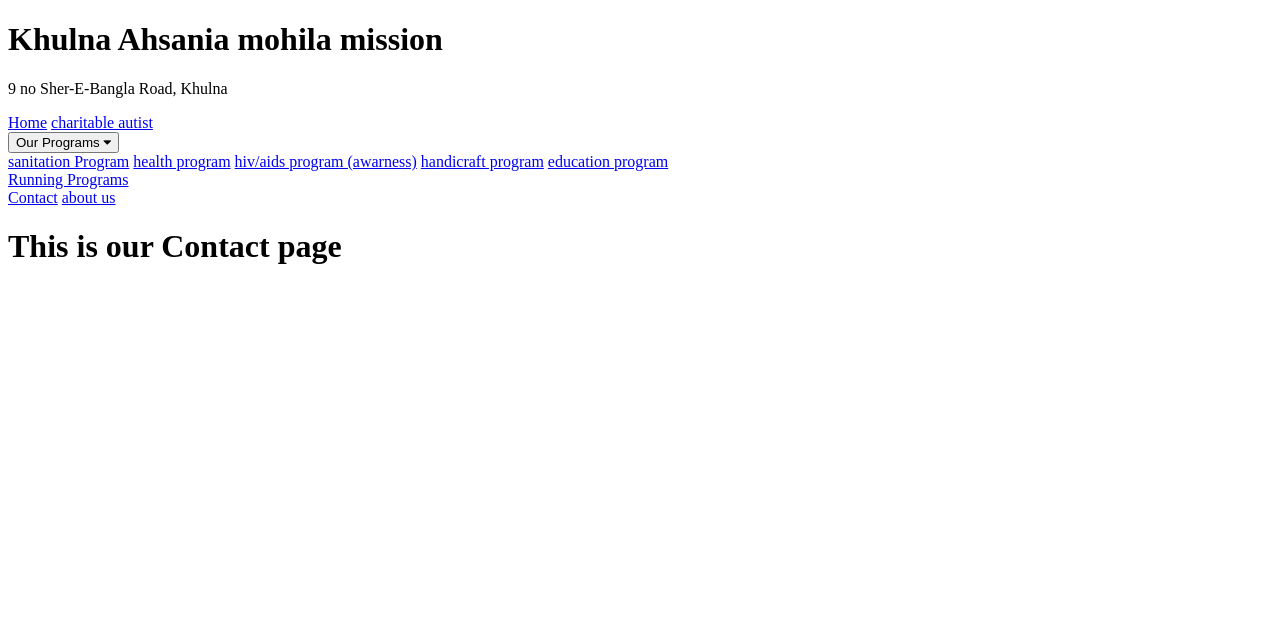
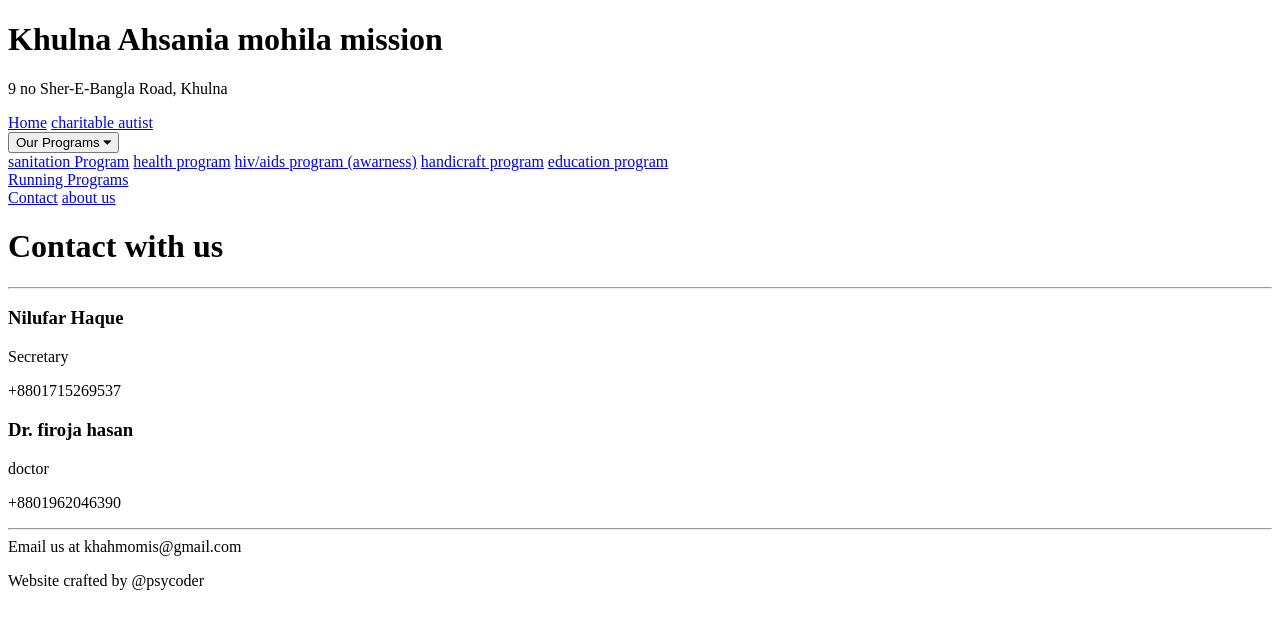
Before and after one commit to ahadnur/kamm, a Django app: page /contact/ in a window 1280 px wide. Shown: the top 629 px of the page. Run offline with Django 3.2, Linux system fonts and the light colour scheme.

Commit message:
contact page and footer updated

```diff
--- a/pages/urls.py
+++ b/pages/urls.py
@@ -7,4 +7,5 @@ urlpatterns = [
     path('programs/', views.programs, name="programs"),
     path('contact/', views.contact, name="contact"),
     path('charitable-autist/', views.ch_autist, name="ch-autist"),
+    path('running-programs/', views.running_programs, name="running-programs")
 ]
--- a/pages/views.py
+++ b/pages/views.py
@@ -15,3 +15,6 @@ def contact(request):
 
 def ch_autist(request):
     return render(request, 'pages/ch_autist.html')
+
+def running_programs(request):
+    return render(request, 'pages/running_programs.html')
--- a/templates/base.html
+++ b/templates/base.html
@@ -17,6 +17,7 @@
     {% include 'pages/partials/_nav.html' %}
     {% block content %}
     {% endblock %}
+    {% include 'pages/partials/_footer.html' %}
     <script src="{% static 'js/main.js' %}"></script>
 </body>
 </html>
--- a/templates/pages/contact.html
+++ b/templates/pages/contact.html
@@ -1,19 +1,32 @@
 {% extends 'base.html' %}
+{% load static %}
 
-<!DOCTYPE html>
-<html lang="en">
-<head>
-    <meta charset="UTF-8">
-    <meta name="viewport" content="width=device-width, initial-scale=1.0">
-    <title>
-        {% block title %}
-            Contact Us
-        {% endblock %}
-    </title>
-</head>
-<body>
-    {% block content %}
-        <h1>This is our Contact page</h1>
-    {% endblock %}
-</body>
-</html>
+
+{% block title %}
+    Contact Us
+{% endblock %}
+
+
+{% block content %}
+    <div class="contact-section">
+        <h1 class="contact-header">
+            Contact with us
+        </h1>
+        <hr class="line">
+
+        <div class="contact-details">
+            <div class="contact-secratery">
+                <h3 class="name">Nilufar Haque</h3>
+                <p class="designation">Secretary</p>
+                <p class="number">+8801715269537</p>
+            </div>
+            <div class="contact-doctor">
+                <h3 class="name">Dr. firoja hasan</h3>
+                <p class="designation">doctor</p>
+                <p class="number">+8801962046390</p>
+            </div>
+        </div>
+        <hr class="line">
+        <div class="mail">Email us at khahmomis@gmail.com</div>
+    </div>
+{% endblock %}
--- /dev/null
+++ b/templates/pages/partials/_footer.html
@@ -0,0 +1,3 @@
+<footer class="my-foot">
+    <p>Website crafted by @psycoder</p>
+</footer>
--- a/templates/pages/partials/_nav.html
+++ b/templates/pages/partials/_nav.html
@@ -15,7 +15,7 @@
       <a href="{% url 'education' %}">education program</a>
     </div>
     </div>
-    <a href="#">Running Programs</a>
+    <a href="{% url 'running-programs' %}">Running Programs</a>
     <div class="right-section">
       <a href="{% url 'contact' %}">Contact</a>
       <a href="{% url 'about-us' %}">about us</a>
```
Also changed, not shown: templates/pages/running_programs.html (added, +12 -0 lines), 1 other file.
